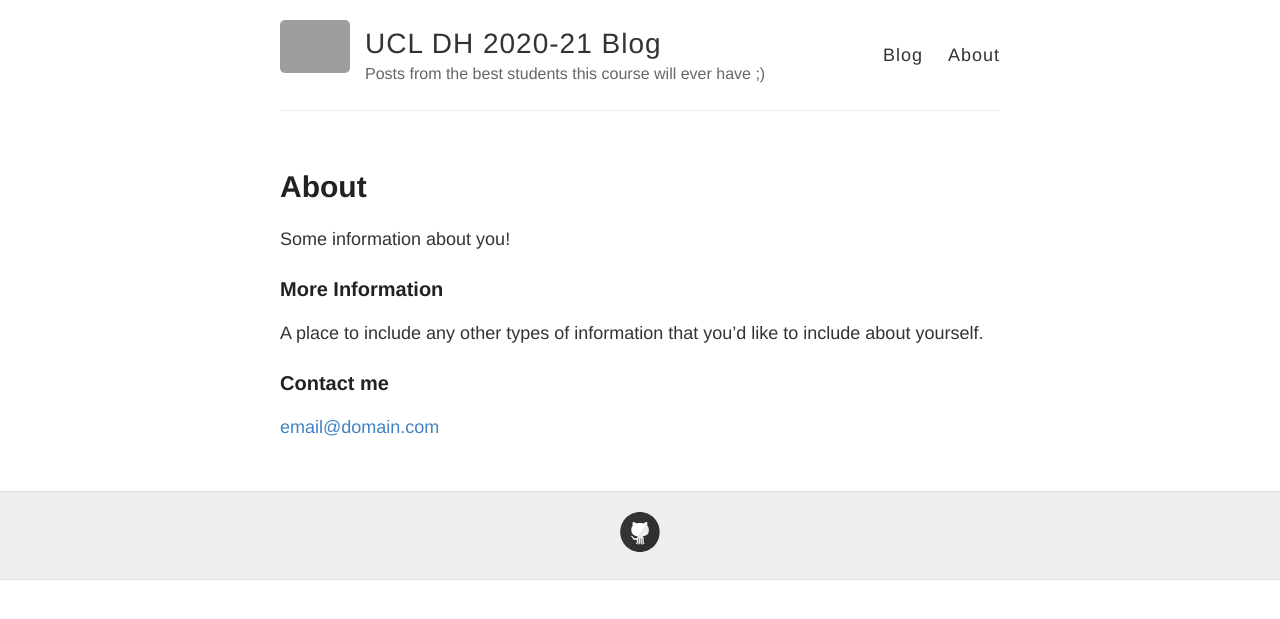
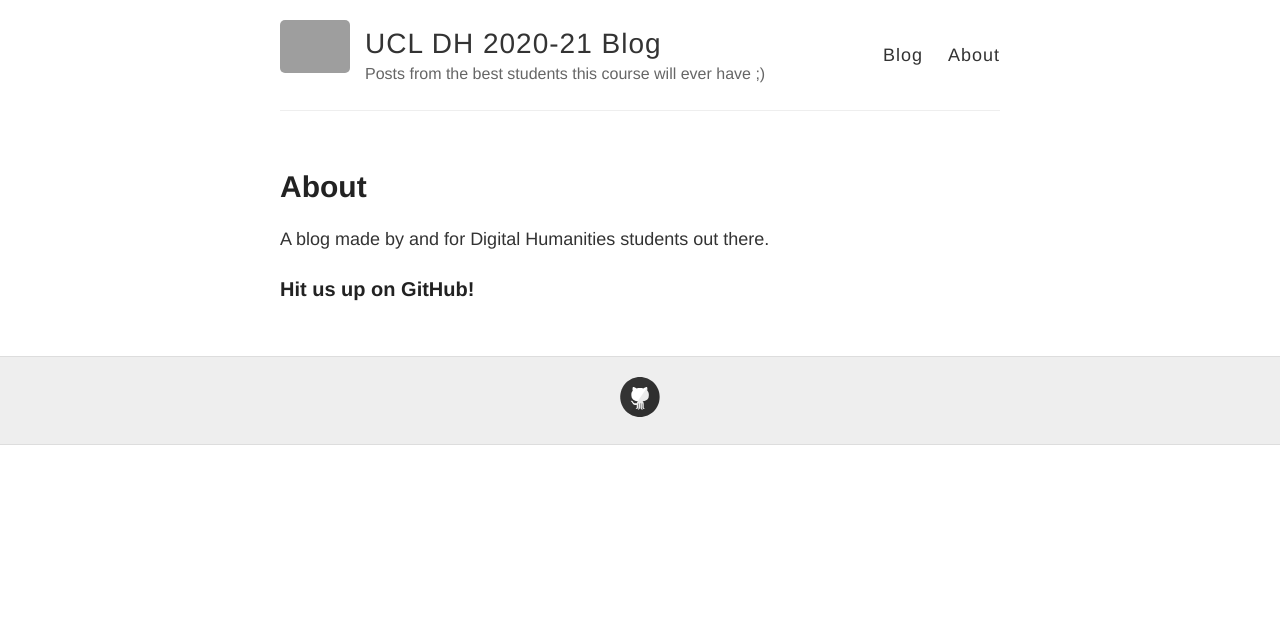
Before and after one commit to elChupaCambra/UCL-DH-Blog, a Jekyll site: the page built from about.md, in a window 1280 px wide. Shown: the top 619 px of the page. Built offline with Jekyll 4.4.1, drawn with Linux system fonts in a browser that asks for light colours; grey boxes are pictures that could not be loaded.

Commit message:
Changed About page

```diff
--- a/about.md
+++ b/about.md
@@ -4,12 +4,6 @@
 permalink: /about/
 ---
 
-Some information about you!
+A blog made by and for Digital Humanities students out there.
 
-### More Information
-
-A place to include any other types of information that you'd like to include about yourself.
-
-### Contact me
-
-[email@domain.com](mailto:email@domain.com)
+### Hit us up on GitHub!
```
